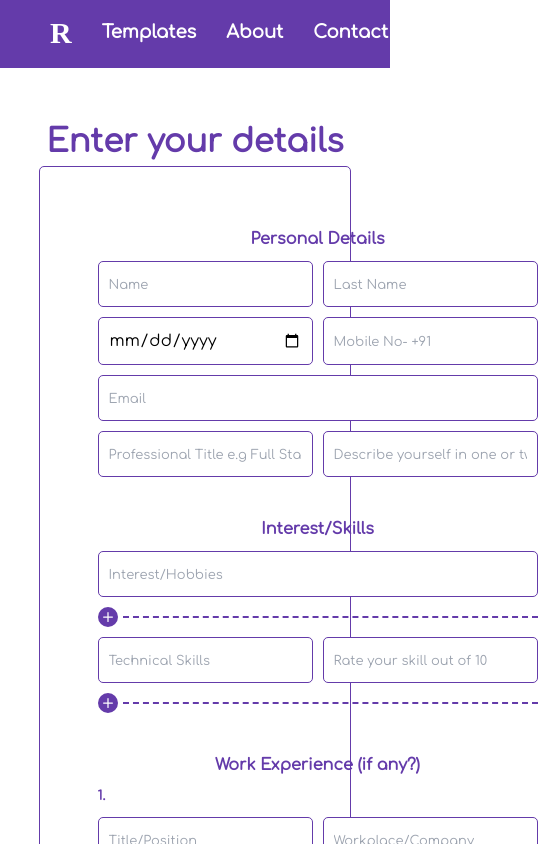
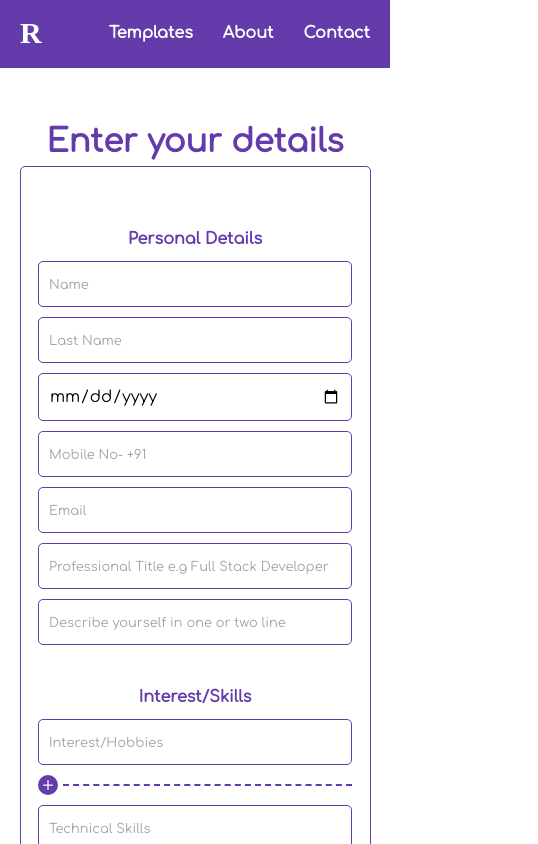
Before and after one commit to bohdev95/resume-builder, a React (Create React App) app: page /resumebuild in a window 390 px wide. Shown: the top 844 px of the page, 538 px wide, since content can reach past the window. Built offline with nearby package versions, Linux system fonts and the light colour scheme; a web font is replaced by a local one.

Commit message:
resposnive

```diff
--- a/src/Header.css
+++ b/src/Header.css
@@ -31,3 +31,12 @@
 .logo{
     color: white;
 }
+
+@media screen and (max-width:450px) {
+    .header{
+        padding: 10px 20px;
+    }
+    .header>div{
+        font-size:16px;
+    }
+}
--- a/src/Home.css
+++ b/src/Home.css
@@ -131,6 +131,7 @@
     font-size: 35px;
     cursor: pointer;
     color: white;
+    transition: all 0.5s ease-in-out;
 }
 .social-icon:hover{
     color: purple;
--- a/src/Input.css
+++ b/src/Input.css
@@ -46,7 +46,6 @@ input::placeholder{
     cursor: pointer;
     background-color: white;
     color: var(--light);
-    grid-column: 1/3;
     transition: all 0.3s ease-in-out;
     box-sizing: border-box;
     font-size: 20px;
@@ -57,12 +56,8 @@ input::placeholder{
 .input-form>input[type="submit"]:hover{
     background-color: var(--light);
     color: white;
-    grid-column: 1/3;
 }
 
-.input-form>input[type="email"]{
-    grid-column: 1/3;
-}
 .singlefield{
     grid-column: 1/3;
 }
@@ -70,7 +65,6 @@ input::placeholder{
 .input-err{
     color: red;
     font-size: 13px;
-    grid-column: 1/3;
     text-align: center;
 }
 
@@ -202,3 +196,29 @@ input::placeholder{
     padding: 3px;
     width: 80%;
 }
+
+input[type="radio"]{
+    cursor: pointer;
+}
+
+@media screen and (max-width:800px){
+
+    .input-form{
+        grid-template-columns: 1fr;
+    }
+    .singlefield{
+        grid-column: auto;
+    }
+    .input-form>div{
+        grid-column: auto;
+    }
+}
+
+@media screen and (max-width:450px){
+    .input-main{
+     margin: 0px 5vw 50px;
+    }
+    .input-form{
+        width: 90%;
+    }
+}
--- a/src/Input.js
+++ b/src/Input.js
@@ -5,9 +5,11 @@ import "./Input.css";
 import { useForm, useFieldArray } from "react-hook-form";
 import { useDispatch } from "react-redux";
 import { getuserdata } from "./Redux/Reducers/userReducer";
+import { useNavigate } from "react-router-dom";
 
 function Input() {
     const dispatch = useDispatch()
+    const navigate = useNavigate()
     const [present, Setpresent] = useState(false)
     const[grade,Setgrade]=useState("percentage")
     const { register, handleSubmit, control, formState: { errors } } = useForm(
@@ -84,6 +86,7 @@ function Input() {
     const onSubmit = (data) => {
         console.log(data);
         dispatch(getuserdata(data))
+        navigate("/selecttheme")
     }
 
     const checkboxFunc = (e) => {
@@ -239,7 +242,7 @@ function Input() {
                                     </div>
                                 </div>
                                 <div className="grade-input">
-                                    <input type={"number"} min="0" max="100" {...register(`education[${index}].grade`, { required: true })} placeholder="Grade/Percentage" />
+                                    <input type={"number"} step={"any"} min="0" max="100" {...register(`education[${index}].grade`, { required: true })} placeholder="Grade/Percentage" />
                                     <>{grade==="percentage"?" %":" /10"}</>
                                 </div>
                                 <input className="singlefield" {...register(`education[${index}].university`, { required: true })} placeholder="Institute/University Name" />
@@ -269,8 +272,8 @@ function Input() {
                     <input className="singlefield" {...register("link.portfolio")} placeholder="Porfolio Url" />
 
                     {errors.personal || errors.education ?
-                        <span className="input-err">Please enter the required field</span> : null}
-                    <input type="submit" value={"Next"} />
+                        <span className="input-err singlefield">Please enter the required field</span> : null}
+                    <input className="singlefield" type="submit" value={"Next"} />
                 </form>
             </div>
         </>
--- /dev/null
+++ b/src/Redux/Reducers/themeReducer.js
@@ -0,0 +1,15 @@
+import {createSlice} from "@reduxjs/toolkit"
+
+const themeSlice = createSlice({
+    name:"theme",
+    initialState:{},
+
+    reducers:{
+        getthemedata:(state,action)=>{
+            state.theme=action.payload
+        }
+    }
+})
+
+export const {getthemedata}= themeSlice.actions
+export default themeSlice.reducer
--- a/src/Redux/Reducers/userReducer.js
+++ b/src/Redux/Reducers/userReducer.js
@@ -3,12 +3,12 @@ import {createSlice} from "@reduxjs/toolkit"
 const userSlice = createSlice({
     name:"user",
     initialState:{
-        userdate:{}
+        userdata:{},
     },
 
     reducers:{
         getuserdata:(state,action)=>{
-            state.userdate=action.payload
+            state.userdata=action.payload
         }
     }
 })
--- a/src/Redux/Store.js
+++ b/src/Redux/Store.js
@@ -1,8 +1,10 @@
 import {configureStore} from "@reduxjs/toolkit"
+import themeReducer from "./Reducers/themeReducer"
 import userReducer from "./Reducers/userReducer"
 
 export default configureStore({
     reducer:{
-        user:userReducer
+        user:userReducer,
+        theme:themeReducer
     }
 })
--- a/src/Selecttheme.css
+++ b/src/Selecttheme.css
@@ -41,9 +41,8 @@
     margin-top: 20px;
 }
 
-.theme-main>div:focus{
+.card-selected{
     border: 2px solid var(--light);
-
 }
 
 .btn-div{
@@ -79,3 +78,29 @@
     gap: 20px;
     text-align: center;
 }
+
+.clr-select>div>div{
+    width: 40px;
+    aspect-ratio: 1;
+    border-radius: 4px ;
+}
+
+.theme-err{
+    color: red;
+    font-size: 13px;
+    text-align: center;
+    padding: 10px;
+}
+
+
+@media screen and (max-width:750px){
+    .theme-main{
+        grid-template-columns: 1fr;
+    }
+    .theme-main-msg{
+        grid-column: auto;
+    }
+    .clr-select>div>div{
+        width: 4vw;
+    }
+}
--- a/src/Selecttheme.js
+++ b/src/Selecttheme.js
@@ -1,10 +1,23 @@
-import React, { Fragment, useState } from 'react'
-import { Link } from 'react-router-dom'
+import React, { Fragment, useEffect, useState } from 'react'
+import { Link, useNavigate } from 'react-router-dom'
 import "./Selecttheme.css"
+import { useForm } from "react-hook-form";
+import { useDispatch } from 'react-redux';
+import { getthemedata } from './Redux/Reducers/themeReducer';
 
 function Selecttheme() {
-    const[clickindex,Setclickindex]=useState("")
+    const dispatch = useDispatch()
+    const navigate = useNavigate()
+    const [clickindex, Setclickindex] = useState("")
+    const { register, handleSubmit, formState: { errors } } = useForm()
+    const [cardselect,Setcardselect]=useState("")
     console.log(clickindex)
+
+    const onSubmit = (data) => {
+        console.log(data);
+        dispatch(getthemedata(data))
+        navigate(`/theme${clickindex + 1}/download`)
+    }
 
     const themedata = [
         {
@@ -19,40 +32,63 @@ function Selecttheme() {
         }
     ]
 
+    const radioinputFunc=(e)=>{
+        if(e.target.checked){
+            Setcardselect("card-selected")
+        }
+    }
+    const clickFunc=()=>{
+        if(clickindex!==""){
+            Setcardselect("card-selected")
+        }
+    }
+
+    useEffect(() => {
+      clickFunc()
+    }, )
+
+
     return (
         <>
+            <form onSubmit={handleSubmit(onSubmit)}>
                 <div className='theme-header'>Select Theme</div>
                 <div className='theme-main'>
                     {themedata.map((item, index) => {
                         return (
-                        <div key={index} onClick={()=>Setclickindex(index)} tabIndex={index}>
+                            <div className={index===clickindex?cardselect:""} onClick={() => {Setclickindex(index);clickFunc()}} key={index} tabIndex={index}>
                                 <img src={item.img} alt=""></img>
                                 <div>{item.themename}</div>
+                                <input type={"radio"} {...register("theme",{required:true})} value={item.themename} checked={index===clickindex?true:false} onClick={() => Setclickindex(index)} onChange={radioinputFunc} name="theme" />
                             </div>
                         )
                     })}
                     <div className='theme-main-msg'>More theme will available soon</div>
                 </div>
+                {errors.theme?
+                    <div className='theme-err'>Select the theme</div> : null}
 
-            {clickindex!==""?
+                {clickindex !== "" ?
                     <>
                         <div className='theme-header'>Select Theme Color</div>
                         <div className='clr-select'>
                             {themedata[clickindex].colors.map((color, index) => {
                                 return (
                                     <div key={index}>
-                            <input type="radio" value={index} name="color" />
-                            <div style={{backgroundColor:`${color}`,width:"40px",height:"40px",borderRadius:"4px"}}></div>
+                                        <input type="radio" {...register("color", { required: true })} value={color} name="color" />
+                                        <div style={{ backgroundColor: `${color}`}}></div>
                                     </div>
                                 )
                             })}
                         </div>
-            </>:null}
+                        {errors.color ?
+                            <div className='theme-err'>Select the theme color</div> : null}
+                    </> : null}
 
                 <div className='btn-div'>
                     <Link to={"/resumebuild"} className="link"><button className='btn'>Back</button></Link>
-                <Link to={`/theme${1}/download`} className="link"><button className='btn'>Proceed</button></Link>
+                    <button type='submit' className='btn'>Proceed</button>
                 </div>
+            </form>
         </>
     )
 }
--- a/src/app.css
+++ b/src/app.css
@@ -15,4 +15,25 @@ body{
 
 .link{
     text-decoration: none;
+
 }
+
+::-webkit-scrollbar {
+    width: 14px;
+}
+
+::-webkit-scrollbar-thumb{
+    background-color:#23153a;
+    border-radius: 7px;
+}
+::-webkit-scrollbar-thumb:hover{
+    background-color:#3d2465;
+}
+::-webkit-scrollbar-thumb:active{
+    background-color:#3e1087;
+}
+
+
+::-webkit-scrollbar-track {
+    background-color: #d6caec;
+  }
```
Lines whose indentation alone changed are shown as unchanged.
